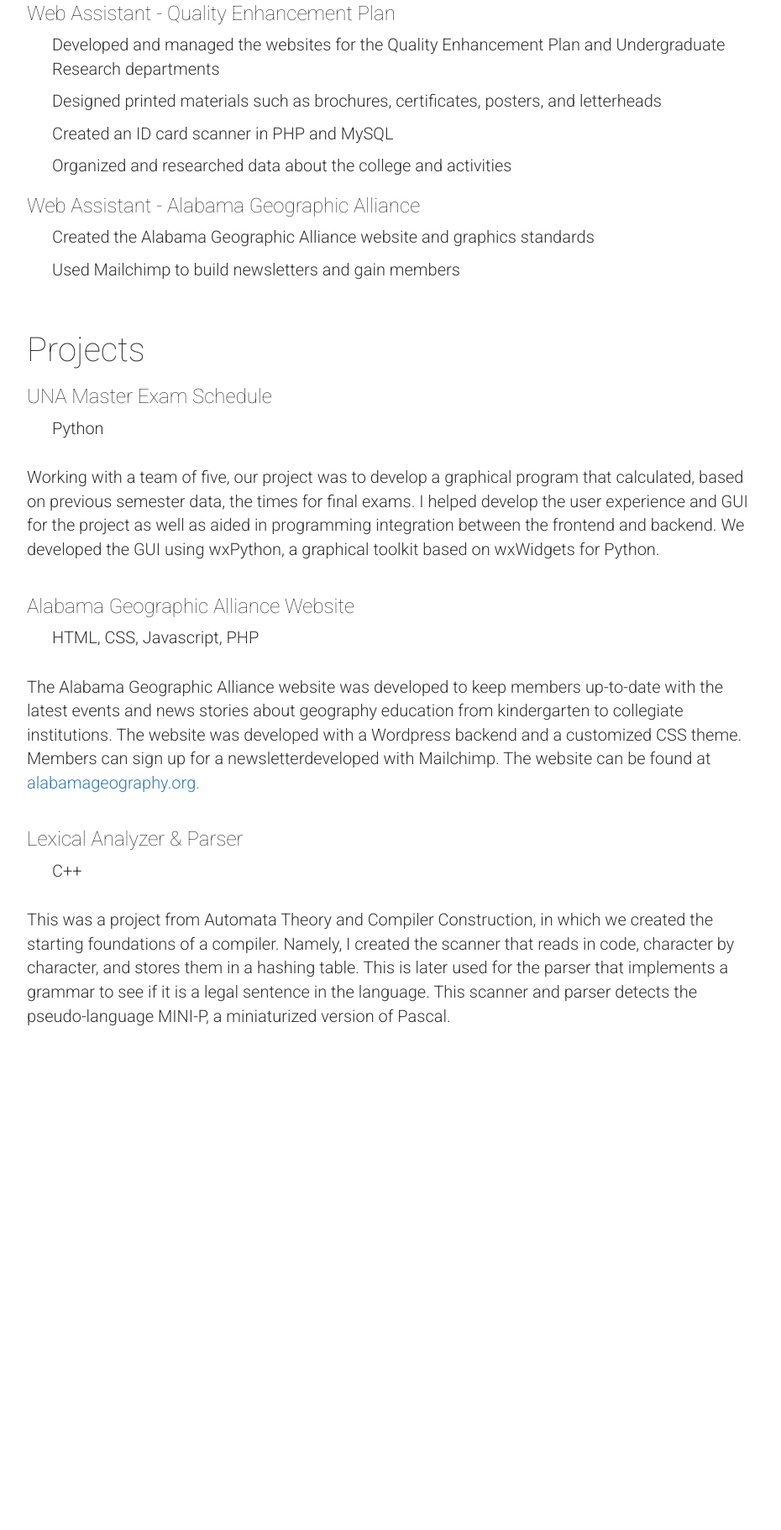
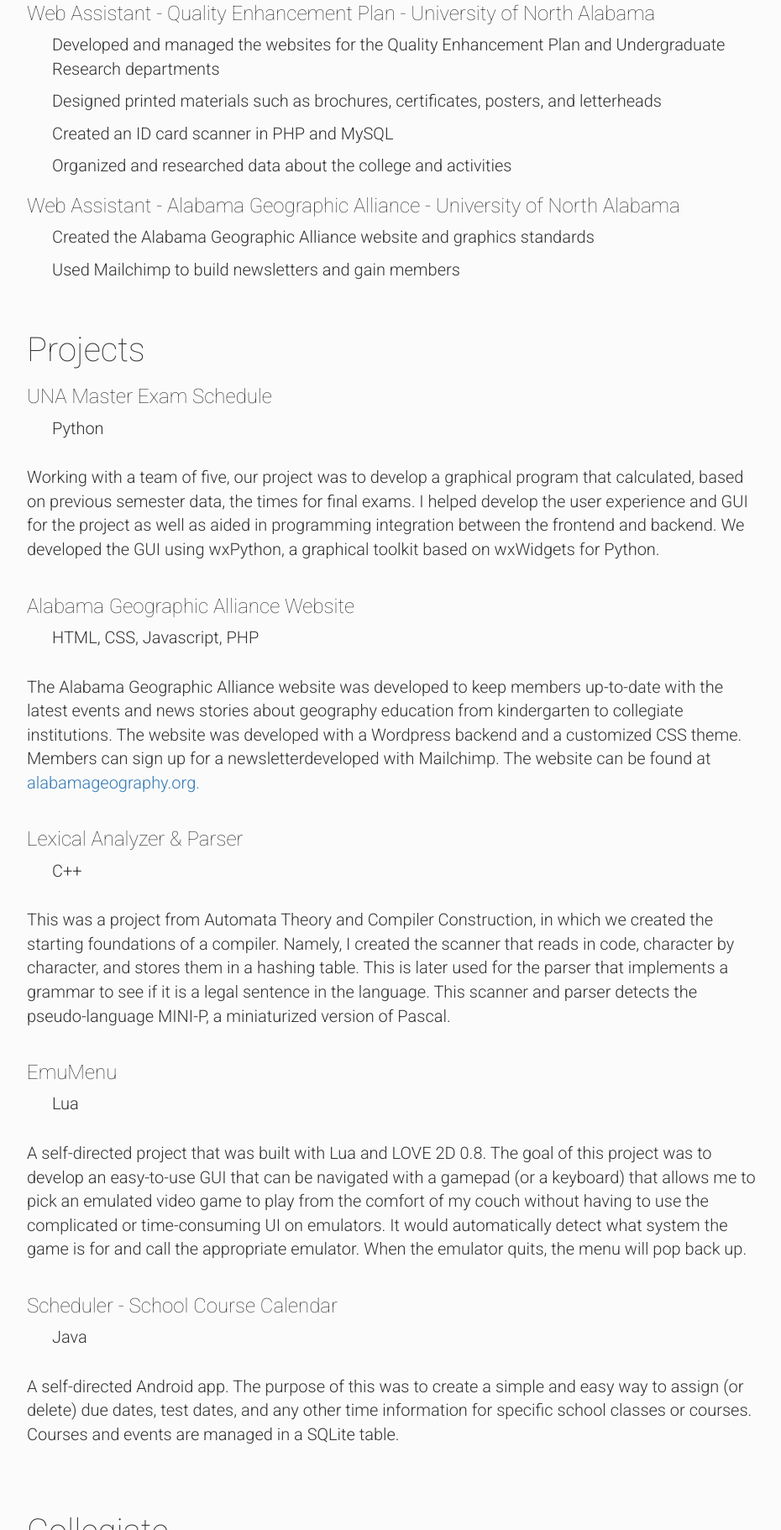
Before and after one commit to JonathonMarlar/JonathonMarlar.github.io, a plain HTML site: page index.html in a window 1280 px wide. Shown: the part 978-2800 px from the top of the page at 84% size, without its empty margins (172-1102 px from the left). Before the commit the page ends 2246 px from the top, so only its background shows below. Drawn offline with nearby package versions, Linux system fonts and the light colour scheme.

Commit message:
More content

```diff
--- a/index.html
+++ b/index.html
@@ -26,7 +26,7 @@
     <div id="top-of-page">
         <p>Jonathon Cole Marlar</p>
         <p class="subhead">User Interface Developer</p>
-        <p class="subhead">About Me | Work Experience | Projects</p>
+        <p class="subhead">About Me | Work Experience | Projects | Collegiate</p>
     </div>
 
     <div id="body-content">
@@ -47,7 +47,7 @@
 
 
         <h1>Work Experience</h1>
-        <h2>Web Assistant - Quality Enhancement Plan</h2>
+        <h2>Web Assistant - Quality Enhancement Plan - University of North Alabama</h2>
         <p class="skills">
             Developed and managed the websites for the Quality Enhancement Plan and Undergraduate Research departments
         </p>
@@ -61,7 +61,7 @@
             Organized and researched data about the college and activities
         </p>
 
-        <h2>Web Assistant - Alabama Geographic Alliance</h2>
+        <h2>Web Assistant - Alabama Geographic Alliance - University of North Alabama</h2>
         <p class="skills">
             Created the Alabama Geographic Alliance website and graphics standards
         </p>
@@ -97,6 +97,31 @@
         a compiler. Namely, I created the scanner that reads in code, character by character, and stores them in a hashing table. This
         is later used for the parser that implements a grammar to see if it is a legal sentence in the language. This scanner and
         parser detects the pseudo-language MINI-P, a miniaturized version of Pascal.</p>
+
+        <h2>EmuMenu</h2>
+        <p class="skills">
+            Lua
+        </p>
+        <p>A self-directed project that was built with Lua and LOVE 2D 0.8. The goal of this project was to develop an easy-to-use GUI
+        that can be navigated with a gamepad (or a keyboard) that allows me to pick an emulated video game to play from the comfort of
+        my couch without having to use the complicated or time-consuming UI on emulators. It would automatically detect what system the
+        game is for and call the appropriate emulator. When the emulator quits, the menu will pop back up.</p>
+
+        <h2>Scheduler - School Course Calendar</h2>
+        <p class="skills">
+            Java
+        </p>
+        <p>A self-directed Android app. The purpose of this was to create a simple and easy way to assign (or delete) due dates, test dates,
+        and any other time information for specific school classes or courses. Courses and events are managed in a SQLite table.</p>
+
+        <h1>Collegiate</h1>
+        <h2>Association for Computing Machinery (ACM)</h2>
+        <p class="skills">President of Student Chapter, 2014-2015 Academic Year at UNA</p>
+        <p class="skills">Treasurer of Student Chapter, Spring 2014 Semester at UNA</p>
+        <h2>Member of Phi Kappa Phi</h2>
+        <h2>Dean's List</h2>
+        <p class="skills">Fall 2011, Spring 2012, Spring 2013, Fall 2013, Spring 2014, Fall 2014</p>
+        <h2>Member of Robotic's Club, 2013-2014 Academic Year at UNA</h2>
     </div>
 
     <!-- jQuery (necessary for Bootstrap's JavaScript plugins) -->
--- a/styles.css
+++ b/styles.css
@@ -1,7 +1,10 @@
 /* Styles for Portfolio */
 
 /** Styles across entire page **/
-body { font-family: 'Roboto', sans-serif; }
+body {
+    font-family: 'Roboto', sans-serif;
+    background-color: #FBFBFB;
+}
 
 @media (min-width: 950px) {
     body {
```
